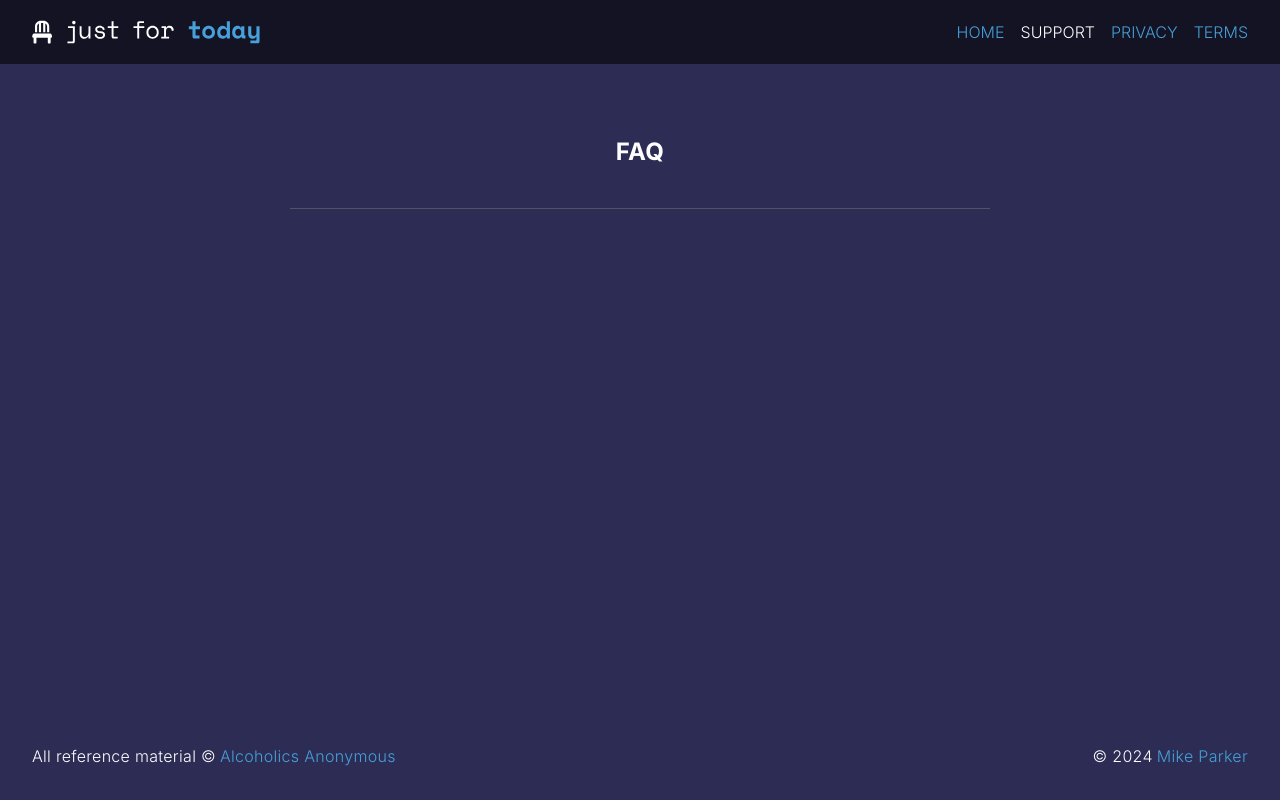
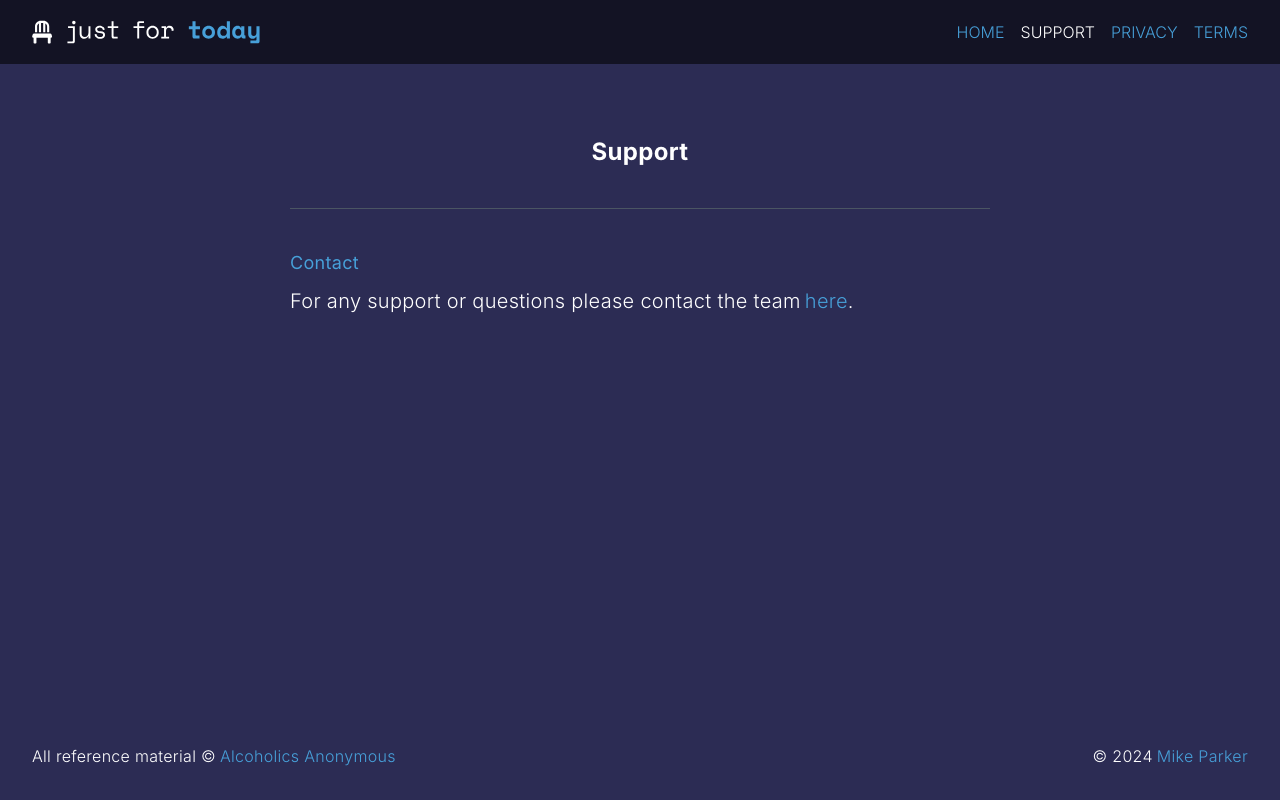
Before and after one commit to WildPastry/JustForTodayLanding, a React (Vite) app: page /support in a window 1280 px wide. Built offline with nearby package versions, Linux system fonts and the light colour scheme.

Commit message:
Adjust styling

```diff
--- a/src/pages/Privacy.tsx
+++ b/src/pages/Privacy.tsx
@@ -10,7 +10,6 @@ const Privacy: React.FC = (): JSX.Element => {
         use, and safeguard your data when you use our mobile application.
       </p>
       <hr className='h-px my-10 bg-gray-600 border-0' />
-      <div>
       <div className='mb-10'>
         <h3 className='text-lg text-spotBlue mb-2'>Data Collection</h3>
         <p className='text-md'>
@@ -46,9 +45,8 @@ const Privacy: React.FC = (): JSX.Element => {
       <div className='mb-10'>
         <h3 className='text-lg text-spotBlue mb-2'>Contact Us</h3>
         <p className='text-md mb-2'>
-            If you have any questions or concerns regarding this Privacy
-            Statement or the privacy practices of JustForToday, please contact
-            us
+          If you have any questions or concerns regarding this Privacy Statement
+          or the privacy practices of JustForToday, please contact us
           <a className='ml-1' href='mailto:justfortoday@mikeparker.co.nz'>
             here
           </a>
@@ -61,7 +59,6 @@ const Privacy: React.FC = (): JSX.Element => {
           JustForToday with your privacy.
         </p>
       </div>
-      </div>
     </section>
   );
 };
--- a/src/pages/Support.tsx
+++ b/src/pages/Support.tsx
@@ -2,21 +2,19 @@ const Support: React.FC = (): JSX.Element => {
   return (
     <section className='w-700 m-auto'>
       <div className='my-10'>
-        <h2 className='text-2xl text-center'>FAQ</h2>
+        <h2 className='text-2xl text-center'>Support</h2>
       </div>
       <hr className='h-px my-10 bg-gray-600 border-0' />
-      {/* <div className='w-700 m-auto'>
-        <div className='mb-10'>
-          <h3 className='text-lg text-spotBlue mb-2'>Data Collection</h3>
-          <p className='text-md'>
-            We want to reassure our users that JustForToday does not collect any
-            personal data or information from you while you use our mobile
-            application. We do not gather any data about your device, usage
-            patterns, or any other information that could potentially identify
-            you.
-          </p>
-        </div>
-      </div> */}
+      <div className='mb-10'>
+        <h3 className='text-lg text-spotBlue mb-2'>Contact</h3>
+        <p className='text-xl leading-8 mb-2'>
+          For any support or questions please contact the team
+          <a className='ml-1' href='mailto:justfortoday@mikeparker.co.nz'>
+            here
+          </a>
+          .
+        </p>
+      </div>
     </section>
   );
 };
```
Lines whose indentation alone changed are shown as unchanged.
